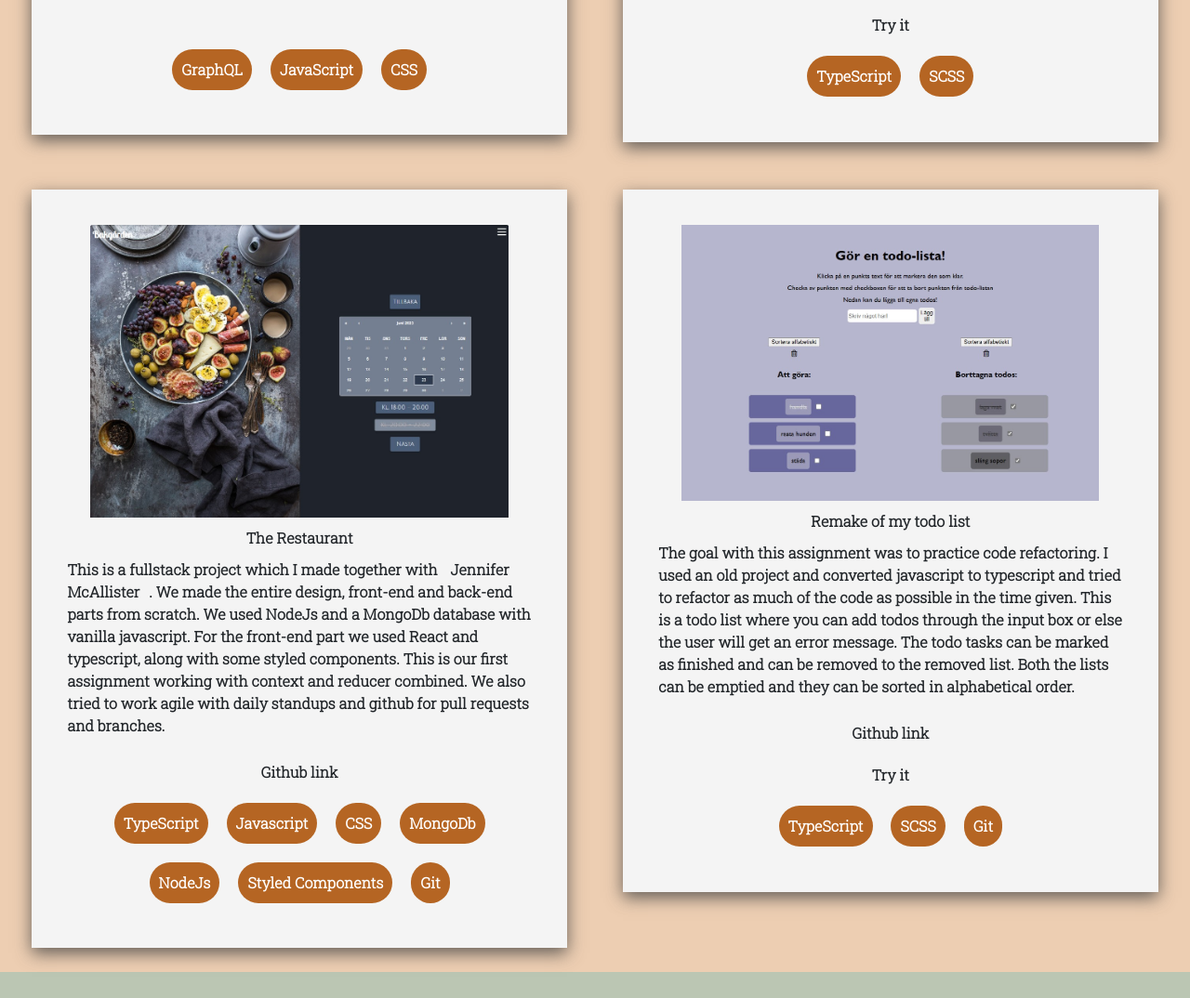
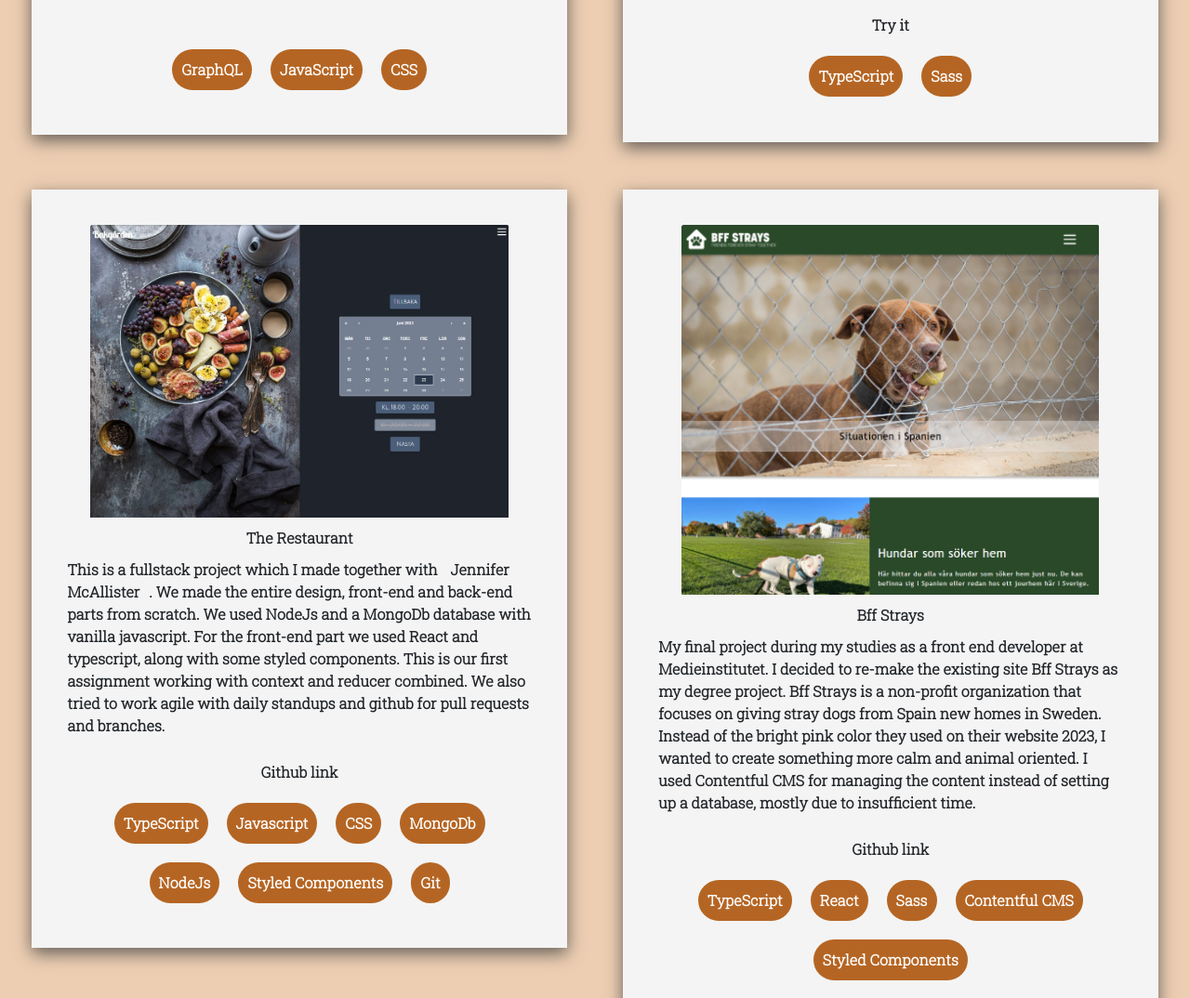
Before and after one commit to PetraElgemyr/new-portfolio-2023, a website built with Parcel: page src/index.html in a window 1280 px wide. Shown: the part 2318-3392 px from the top of the page at 93% size. Built offline with nearby package versions, Linux system fonts and the light colour scheme.

Commit message:
update projects dec 2024

```diff
--- a/src/index.html
+++ b/src/index.html
@@ -289,7 +289,7 @@
 
           <div>
             <span class="repo__skills">TypeScript</span
-            ><span class="repo__skills">SCSS</span>
+            ><span class="repo__skills">Sass</span>
           </div>
         </div>
 
@@ -331,6 +331,42 @@
           </div>
         </div>
 
+<!-- /************************/ -->
+
+<div class="repo__container">
+  <img
+    class="repo__img"
+    src="./assets/bffstrays-start.png"
+    alt="The Restaurant calendar"
+  />
+  <p class="repo__title">Bff Strays</p>
+  <p>
+    My final project during my studies as a front end developer at Medieinstitutet. I decided to re-make the existing site Bff Strays as my degree project. Bff Strays is a non-profit organization that focuses on giving stray dogs from Spain new homes in Sweden. Instead of the bright pink color they used on their website 2023, I wanted to create something more calm and animal oriented. I used Contentful CMS for managing the content instead of setting up a database, mostly due to insufficient time.
+
+  </p>
+  <a
+    class="repo__link"
+    href="https://github.com/PetraElgemyr/bffstrays"
+    target="_blank"
+    >Github link</a
+  >
+  <div>
+    <span class="repo__skills">TypeScript</span>
+    <span class="repo__skills">React</span>
+    <span class="repo__skills">Sass</span>
+    <span class="repo__skills">Contentful CMS</span>
+    <span class="repo__skills">Styled Components</span>
+  </div>
+</div>
+
+
+
+
+<!-- /**/------------------ -->
+
+
+
+
         <div class="repo__container">
           <img
             class="repo__img"
@@ -362,7 +398,7 @@
 
           <div>
             <span class="repo__skills">TypeScript</span>
-            <span class="repo__skills">SCSS</span>
+            <span class="repo__skills">Sass</span>
             <span class="repo__skills">Git</span>
           </div>
         </div>
```
Also changed, not shown: src/assets/bffstrays-start.png (added).
